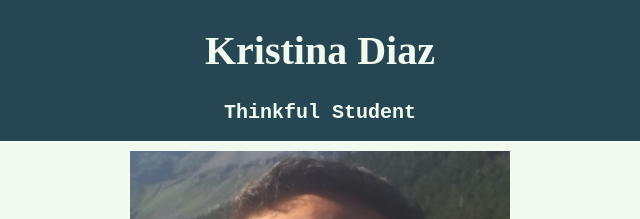
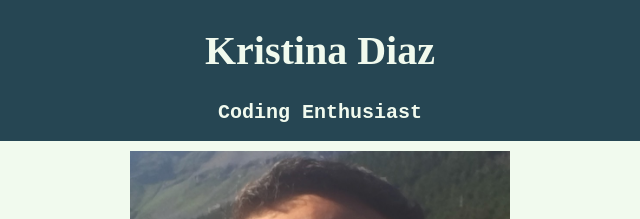
Before and after one commit to kristinadiaz/kristinadiaz-portfolio, a plain HTML site: page index.html in a window 1280 px wide. Shown: the top 219 px of the page, 320-960 px from the left. Drawn offline with nearby package versions, Linux system fonts and the light colour scheme.

Commit message:
title change
- html: changed h2 from "thinkful student" to "coding enthusiast".

```diff
--- a/index.html
+++ b/index.html
@@ -16,7 +16,7 @@
   <header class="dark-background">
     <section class="wrapper">
      <h1>Kristina Diaz</h1>
-     <h2>Thinkful Student</h2>
+     <h2>Coding Enthusiast</h2>
     </section>
   </header>
 
```
